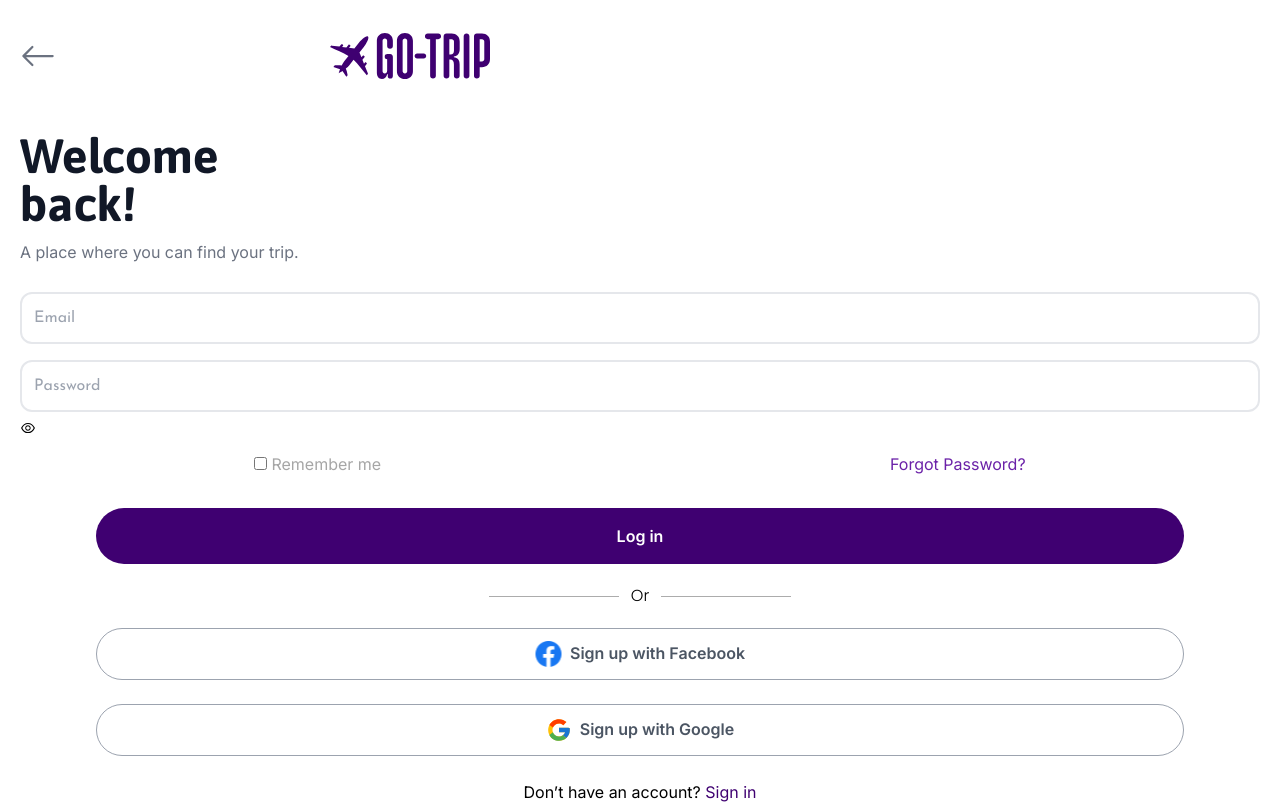
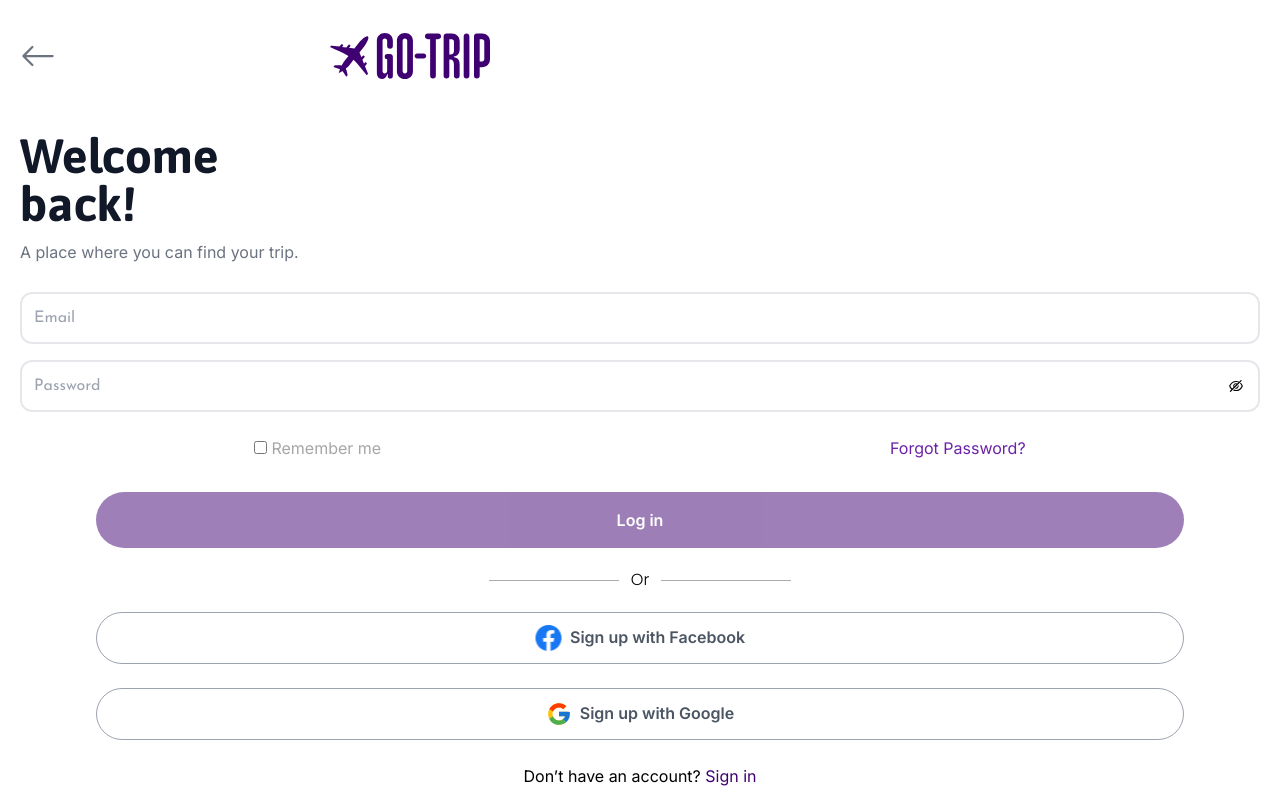
Before and after one commit to EnzoMagurno/Go-Trip-Client, a Next.js app: page /login in a window 1280 px wide. Built offline with nearby package versions, Linux system fonts and the light colour scheme.

Commit message:
login view done

```diff
--- /dev/null
+++ b/src/app/login/loading.module.css
@@ -0,0 +1,20 @@
+.loader {
+    width: 48px;
+    height: 48px;
+    border-radius: 50%;
+    display: inline-block;
+    border-top: 3px solid #3F0071;
+    border-right: 3px solid transparent;
+    box-sizing: border-box;
+    animation: rotation 1s linear infinite;
+}
+
+@keyframes rotation {
+    0% {
+        transform: rotate(0deg);
+    }
+
+    100% {
+        transform: rotate(360deg);
+    }
+}
--- a/src/app/login/page.tsx
+++ b/src/app/login/page.tsx
@@ -1,14 +1,46 @@
+'use client'
 import GoTripLogo from '../../../public/Go-Trip-logo.svg'
 import Image from 'next/image'
 import { BsArrowRight } from 'react-icons/bs'
 import { AiOutlineEye, AiOutlineEyeInvisible } from 'react-icons/ai'
 import Link from 'next/link'
 import { Asap, Josefin_Sans, Poppins } from 'next/font/google'
+import { useState } from 'react'
+import { Errors } from './validation'
+import validation from './validation'
+import spinner from './loading.module.css'
 
 const asap = Asap({ subsets: ['latin'] })
 const josefin = Josefin_Sans({ subsets: ['latin'] })
 const poppins = Poppins({ subsets: ['latin'], weight: ['300'] })
+
+
 const page = () => {
+    interface FormState {
+        email: string;
+        password: string;
+    }
+    const [form, setForm] = useState<FormState>({
+        password: '',
+        email: ''
+    })
+    const [errors, setErrors] = useState<Errors>({})
+    const [showPassword, setShowPassword] = useState<boolean>(false)
+    const [loading, setLoading] = useState(false)
+    let timeoutId: null | ReturnType<typeof setTimeout> = null
+    const PasswordIcon = showPassword ? AiOutlineEye : AiOutlineEyeInvisible;
+
+
+    const handleChange = (e: React.ChangeEvent<HTMLInputElement>) => {
+        setForm({
+            ...form,
+            [e.target.name]: e.target.value
+        });
+        setErrors(validation({
+            ...form,
+            [e.target.name]: e.target.value
+        }))
+    }
 
     return (
         <>
@@ -40,9 +72,24 @@ const page = () => {
             </div>
 
             <div className='pl-5 pr-5 flex flex-col'>
-                <input className={`${josefin.className} border-2 rounded-xl my-2 pl-3 py-3 `} type="text" placeholder='Email' />
-                <input className={`${josefin.className} border-2 rounded-xl my-2 pl-3 py-3`} type="password" placeholder='Password' />
-                <AiOutlineEye />
+                <input className={`${josefin.className} border-2 rounded-xl my-2 pl-3 py-3 `}
+                    type="text"
+                    autoComplete='off'
+                    name='email'
+                    onChange={handleChange}
+                    placeholder='Email' />
+                {errors.email ? <li className='text-red-400'>{errors.email}</li> : null}
+                <div className='relative '>
+                    <input className={`${josefin.className} border-2 rounded-xl my-2 pl-3 py-3 w-full`}
+                        type={showPassword ? 'text' : 'password'}
+                        autoComplete='off'
+                        name='password'
+                        onChange={handleChange}
+                        placeholder='Password' />
+                    <PasswordIcon className='absolute top-1/2 right-4 transform -translate-y-1/2 cursor-pointer' onClick={() => setShowPassword(!showPassword)} />
+                </div>
+                {errors.password ? <li className='text-red-400'>{errors.password}</li> : null}
+
             </div>
 
             <div className='flex justify-around mt-4 '>
@@ -52,10 +99,38 @@ const page = () => {
                 </div>
                 <Link href='' className='text-purple-800'>Forgot Password?</Link>
             </div>
+            <div className=''>
+                <div className='flex justify-center mt-8 items-center'>
+                    <button
+                        onClick={() => {
+                            if (errors.email !== '' || errors.password !== '') {
+                                // Mostrar alerta de que no se puede iniciar sesión debido a errores
+                                alert('No se puede iniciar sesión debido a errores.');
+                            } else {
+                                setLoading(true)
+                                setTimeout(() => {
+                                    setLoading(false)
+                                }, 2000);
+                                console.log(form);
+                                console.log('Petición de inicio de sesión');
+                            }
+                        }}
+                        className={`bg-[#3F0071] text-white font-semibold py-4 px-4 rounded-full w-[85%] ${errors.email !== '' || errors.password !== ''
+                            ? 'opacity-50 cursor-not-allowed'
+                            : ''
+                            }`}
+                        disabled={errors.email !== '' || errors.password !== ''}
+                    >
+                        Log in
+                    </button>
+                </div>
+            </div>
 
-            <div className='flex justify-center mt-8 items-center'>
-                <button className='bg-[#3F0071] text-white font-semibold py-4 px-4 rounded-full w-[85%]'>Log in</button>
-            </div>
+            {loading && (
+                <div className="flex justify-center items-center mt-4">
+                    <span className={spinner.loader}></span>
+                </div>
+            )}
 
             <div className='flex justify-center mt-5 items-center'>
                 <svg className='mr-3' width="130" height="1" viewBox="0 0 139 1" fill="none" xmlns="http://www.w3.org/2000/svg">
--- /dev/null
+++ b/src/app/login/validation.ts
@@ -0,0 +1,35 @@
+export interface Errors {
+    password?: string;
+    email?: string
+}
+
+interface FormState {
+    password: string;
+    email: string;
+}
+
+const validation = (form: FormState): Errors => {
+    const errors: Errors = {}
+    if (!form.email.length) {
+        errors.email = "Empty field";
+    }
+    if (!/^[A-Z0-9._%+-]+@[A-Z0-9.-]+\.[A-Z]{2,}$/i.test(form.email) || /^\s|\s$/.test(form.email)) {
+        errors.email = "Invalid email address";
+    }
+    else {
+        errors.email = "";
+    }
+    if (!/^(?=.*[a-z])(?=.*[A-Z])(?=.*\d)[a-zA-Z\d]{8,}$/u.test(form.password)) {
+        if (!/^[a-zA-Z0-9äöüÄÖÜ]*$/.test(form.password)) {
+            errors.password = 'No special characters';
+        } else {
+            errors.password = 'Minimum eight characters, at least one uppercase letter, one lowercase letter and one number';
+        }
+    }
+    else {
+        errors.password = "";
+    }
+    return errors
+}
+
+export default validation
```
Also changed, not shown: src/app/detail/[id]/page.tsx (+12 -12 lines).
